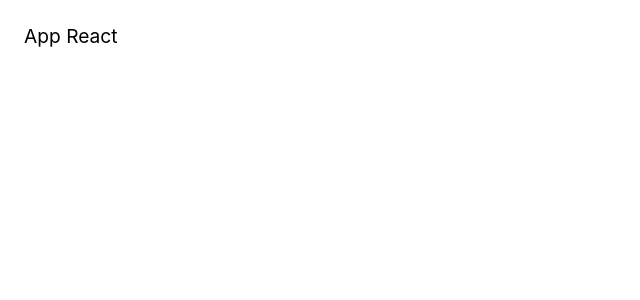
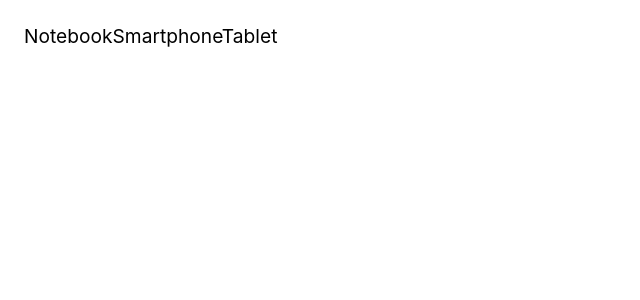
Before and after one commit to stumpf-alexandre/origamid, a React (Vite) app in the folder Modulo2/jsxComArrays/: page / in a window 1280 px wide. Shown: the top 300 px of the page, without its empty margins (0-640 px from the left). Built offline with nearby package versions, Linux system fonts and the light colour scheme.

Commit message:
passando um array de forma errada

```diff
--- a/Modulo2/jsxComArrays/src/App.jsx
+++ b/Modulo2/jsxComArrays/src/App.jsx
@@ -1,7 +1,8 @@
 import React from 'react';
 
 const App = () => {
-  return <div>App React</div>;
+  const produtos = ['Notebook', 'Smartphone', 'Tablet'];
+  return <p>{produtos}</p>;
 };
 
 export default App;
```
